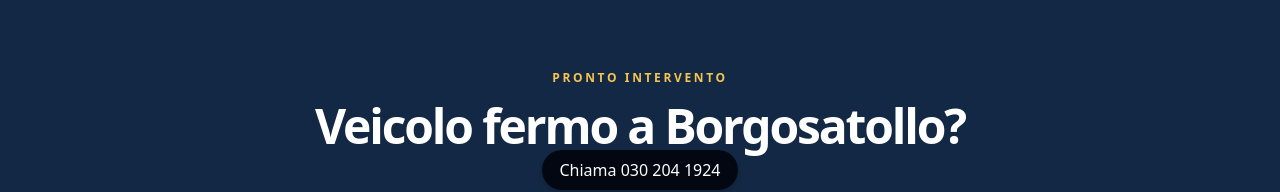
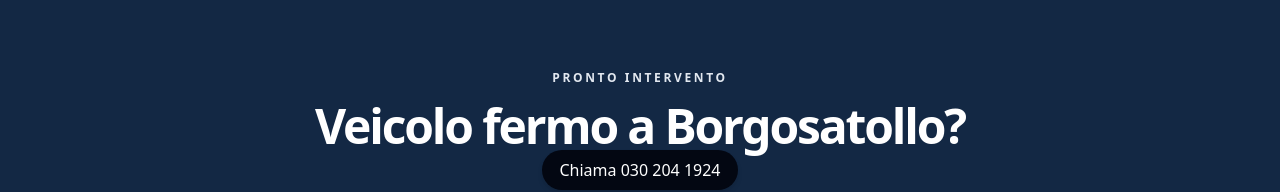
Before and after one commit to alessio-aesthetic/carroattrezzibrescia24.it, a Next.js app: page /zone/borgosatollo in a window 1280 px wide. Shown: the part 1736-1928 px from the top of the page. Built offline with nearby package versions, Linux system fonts and the light colour scheme; a web font is replaced by a local one.

Commit message:
Use distinct demo structure and readable assets

```diff
--- a/src/styles/tailwind.css
+++ b/src/styles/tailwind.css
@@ -22,3 +22,12 @@
   [data-template] main > section:not(:first-child) > div > div:first-child h2 { margin-inline: auto; }
   [data-template] main > section:first-child > div > div:first-child { text-align: center; align-items: center; }
 }
+/* Keep the editorial layouts readable even when a demo uses a dark band. */
+[data-template] main > section[class*="text-white"] h1,
+[data-template] main > section[class*="text-white"] h2,
+[data-template] main > section[class*="text-white"] h3,
+[data-template] main > section[class*="text-white"] p,
+[data-template] main > section[class*="text-white"] a,
+[data-template] main > section[class*="text-white"] summary { color: #fff; }
+[data-template] main > section[class*="text-white"] p { color: rgb(226 232 240); }
+[data-template] main > section[class*="text-white"] a.rounded-full { color: #fff; }
```
